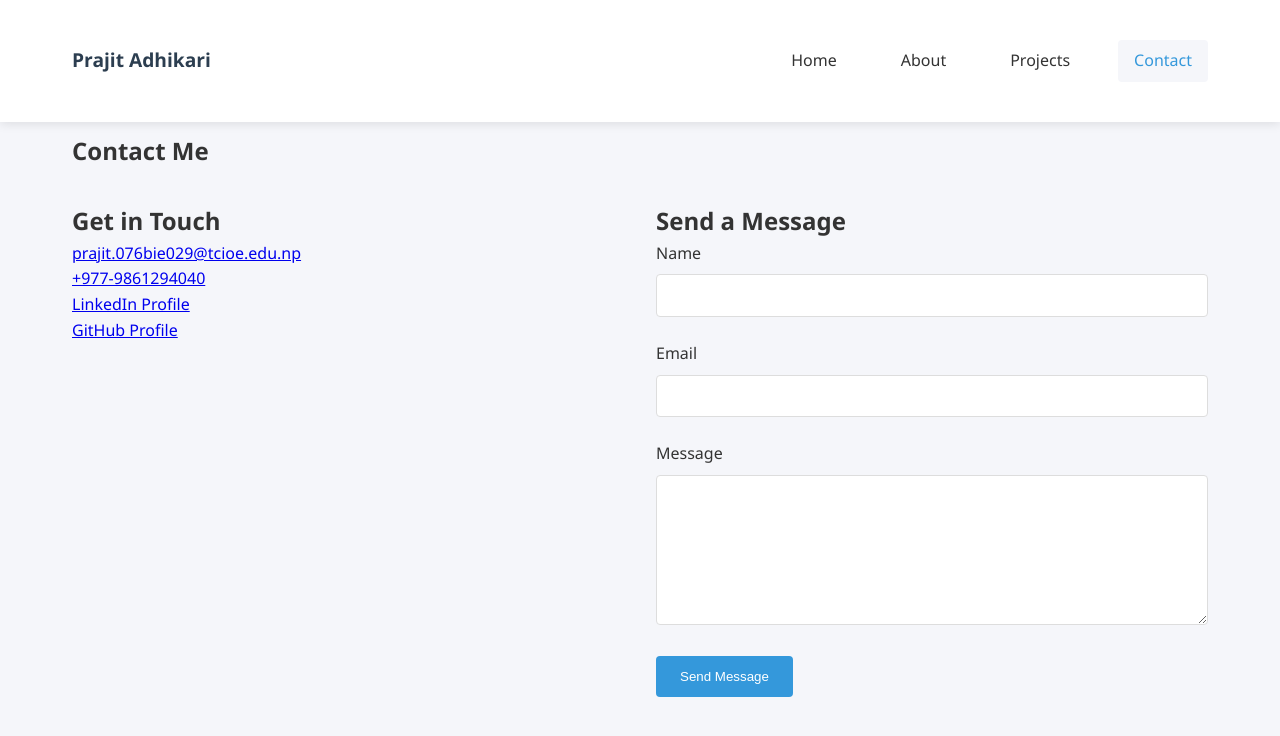
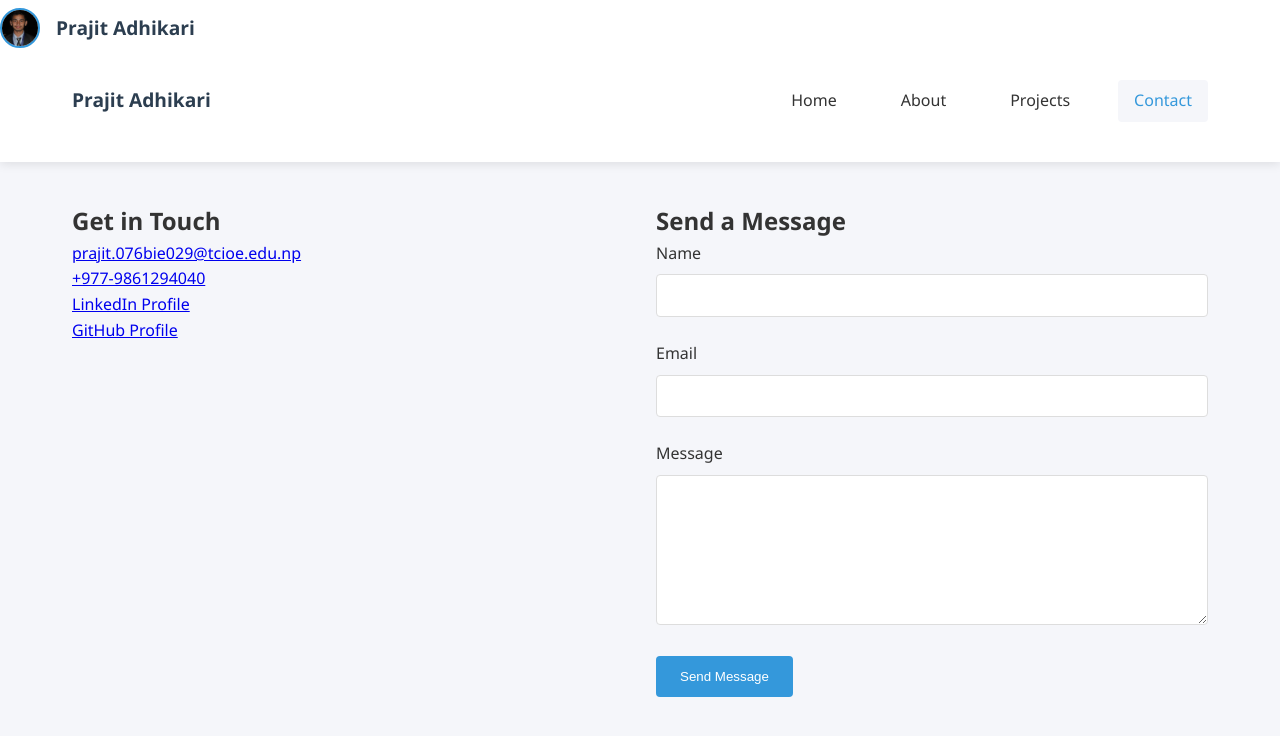
Before and after one commit to adhikariprajitraj/adhikariprajitraj.github.io, a plain HTML site: page contact.html in a window 1280 px wide. Drawn offline with Linux system fonts and the light colour scheme.

Commit message:
added pic on every page

```diff
--- a/contact.html
+++ b/contact.html
@@ -8,6 +8,12 @@
 </head>
 <body>
     <header>
+        <div class="nav-left">
+            <div class="header-profile">
+                <img src="photo.jpeg" alt="Prajit Adhikari">
+            </div>
+            <div class="logo">Prajit Adhikari</div>
+        </div>
         <nav class="container">
             <div class="logo">Prajit Adhikari</div>
             <div class="nav-links">
```
Also changed, not shown: index.html (+3 -0 lines), projects.html (+6 -0 lines).
